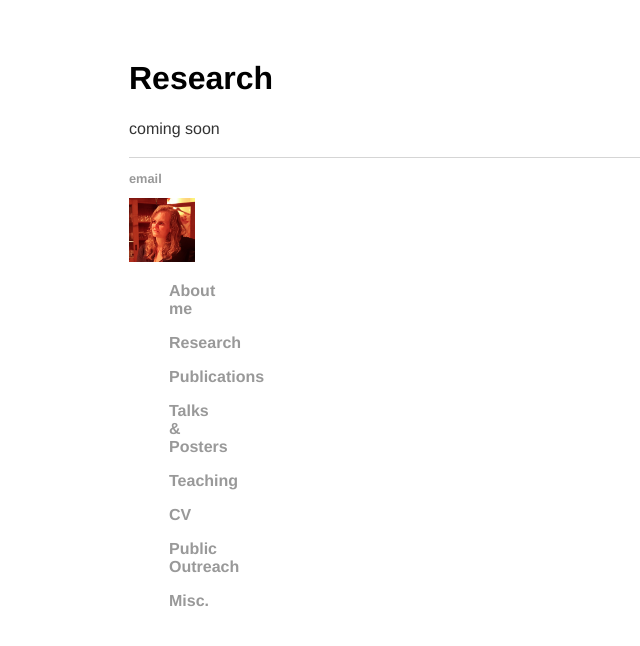
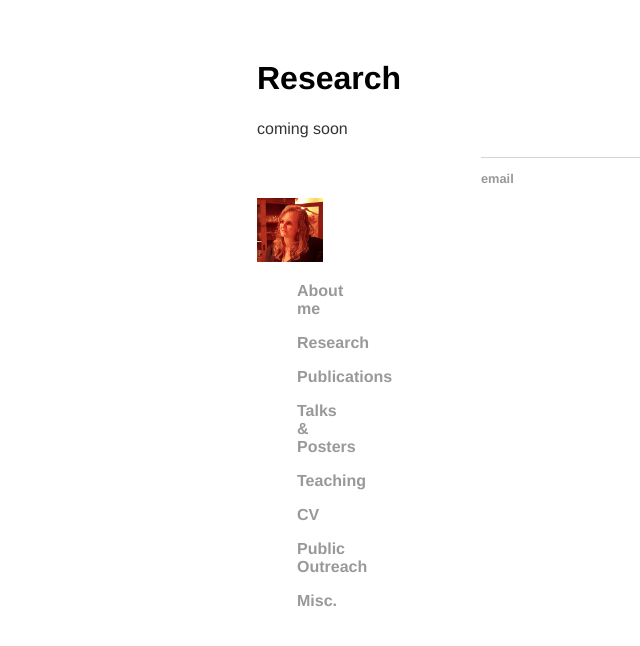
Before and after one commit to marieke-woensdregt/marieke-woensdregt.github.io, a Jekyll site: the page built from research/index.html, in a window 1280 px wide. Shown: the top 646 px of the page, without its empty margins (63-703 px from the left). Built offline with Jekyll 4.4.1, drawn with Linux system fonts in a browser that asks for light colours.

Commit message:
Update default.html

```diff
--- a/_layouts/default.html
+++ b/_layouts/default.html
@@ -1,19 +1,19 @@
 <!DOCTYPE html>
 	<html>
 
-		<head>
+		<head style="margin-left:25%">
 			<!-- link to main stylesheet -->
 			<link rel="stylesheet" type="text/css" href="/css/main.css">
 		</head>
 
-		<body>
+		<body style="margin-left:25%">
 		<div class="blurb">
 			<title>{{ page.title }}</title>
 			{{ content }}
 		</div><!-- /.blurb -->
 		</body>
 
-		<footer>
+		<footer style="margin-left:25%">
 			<h3>
 			<a href="mailto:m.s.woensdregt@sms.ed.ac.uk">email</a>
 			</h3>
```
